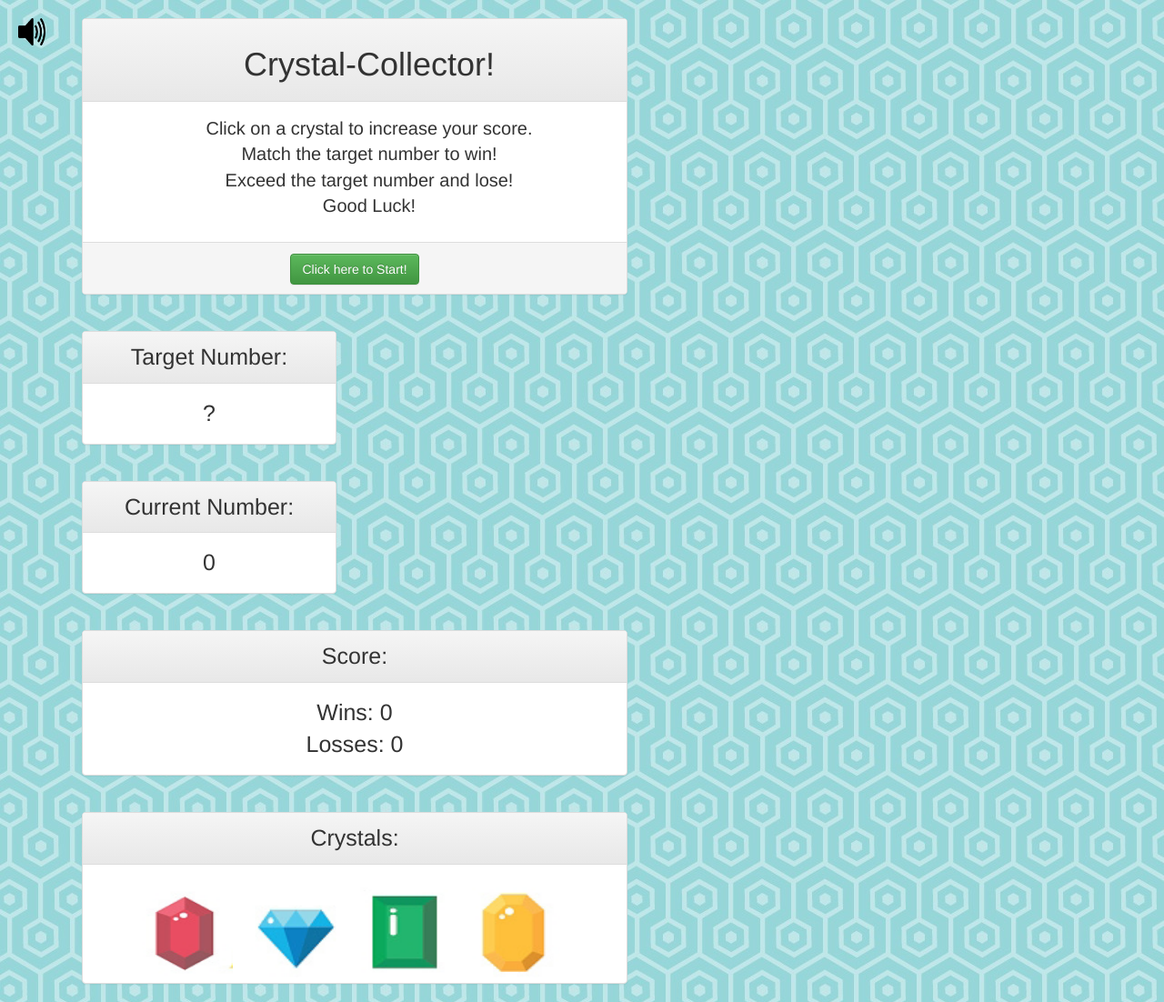
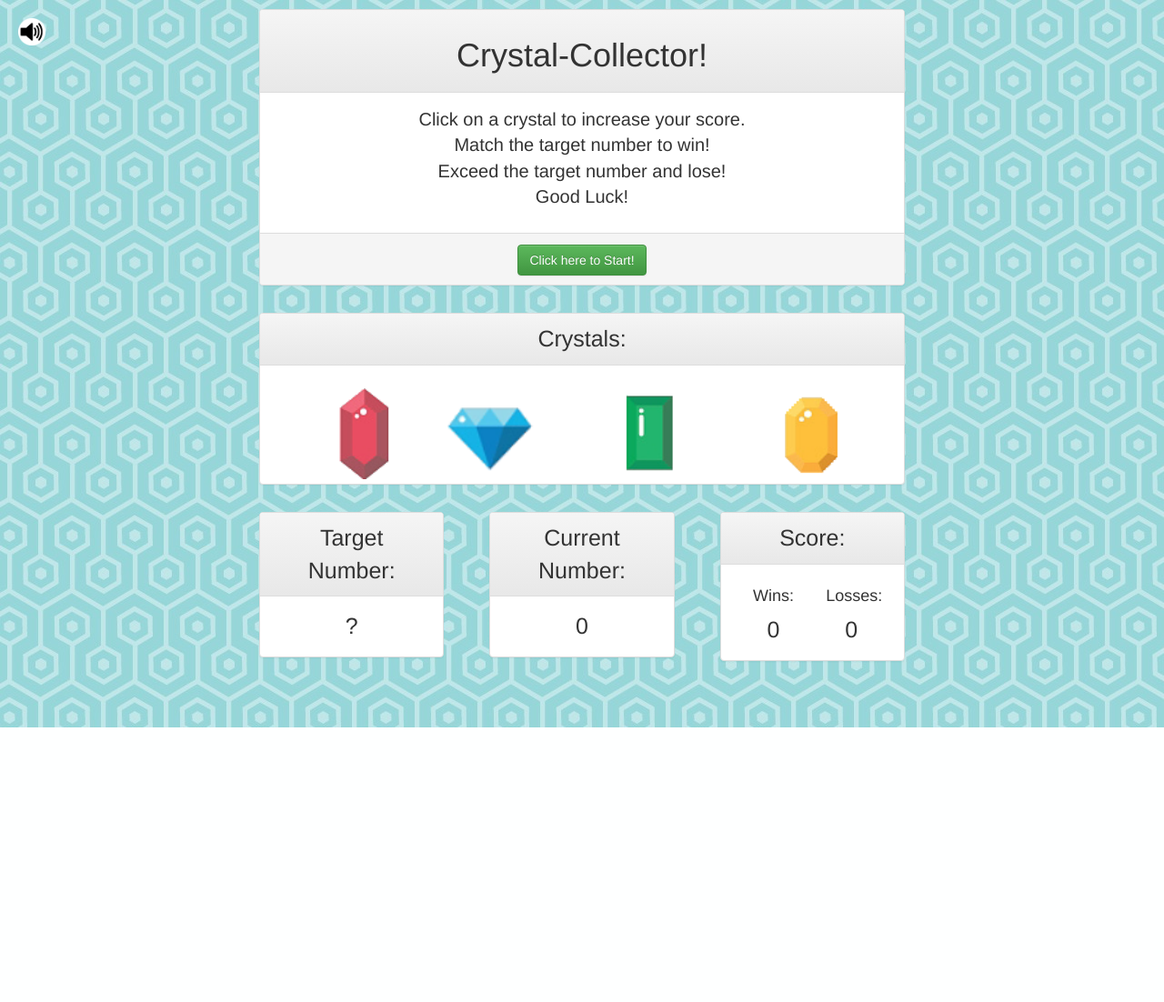
Before and after one commit to ZintisMay/myPortfolioPage, a PHP site: page /CrystalCollector/index.php in a window 1280 px wide. Shown: the whole page at 91% size. After the commit the page ends 800 px from the top, so only its background shows below. Run offline with PHP 8.4, Linux system fonts and the light colour scheme.

Commit message:
2nd, 5am, 6/17

```diff
--- a/CrystalCollector/assets/css/style.css
+++ b/CrystalCollector/assets/css/style.css
@@ -27,34 +27,35 @@ background-image:"assets/images/yellow.png";
 
 img {height:100%; width:100px; margin:10px;}
 
-.clear{clear:both;}
+
 
 h1{
 	text-align:center;
-	width:600px;
 	font-size:50px;
 }
 
 
 .normalfont {
 
-	width:600px;
 	text-align:center;
 	font-size:20px;
+}
 
-}
+
 
 #begin {text-align: center;}
 
-.panel{margin:20px;width:600px;}
+.panel{margin:10px;}
 .panel div{text-align:center;font-size:25px;}
-.minipanel {width:280px;float:left;}
-.main {text-align: center;width:100%;}
 
+.main {text-align: center;}
+.col-sm-3{text-align: center;}
+/*//sound*/
 #adjust{z-index:99;width:30px;height:30px;margin:10px;position:absolute;top:0;left:0}
 
 #sound{width:30px;height:30px;margin:10px;position:absolute;top:0;left:0}
 .cboth{clear:both;}
+.col-sm-6{margin:0px;}
 
 /*@media only screen and (max-width: 680px) {
     .minipanel {
--- a/CrystalCollector/assets/javascript/game.js
+++ b/CrystalCollector/assets/javascript/game.js
@@ -20,9 +20,16 @@
 	//sets volume
 	tinkle.volume = 1;
 
+	var tinkle4 = document.getElementById("tinkle3");
+	//sets volume
+	tinkle.volume = 1;
+
 	var breaking = document.getElementById("breaking");
 	//sets volume
 	breaking.volume = 1;
+
+	var yay = document.getElementById("yay");
+	yay.volume = 1;
 
 	var tinklecounter = 0;
 
@@ -40,8 +47,12 @@
 				console.log("tinklecounter = 1")
 			}else if (tinklecounter == 2){
 				tinkle3.play();
+				tinklecounter++;
+				console.log("tinklecounter = 2")
+			}else if (tinklecounter == 3){
+				tinkle4.play();
 				tinklecounter = 0;
-				console.log("tinklecounter = 2")
+				console.log("tinklecounter = 3")
 			}
 		}else {
 			var theMusic = x;
@@ -53,9 +64,9 @@
 	function pauseAudio() {
 
 	    if (audio == true)
-	    {document.getElementById('sound').src='soundx.png';audio=false;music01.pause(); }
+	    {document.getElementById('sound').src='assets/images/soundx.png';audio=false;music01.pause(); }
 	    else if (audio == false)
-	    {document.getElementById('sound').src='sound.png';audio=true;music01.play();}
+	    {document.getElementById('sound').src='assets/images/sound.png';audio=true;music01.play();}
 
 	}
 
@@ -74,8 +85,8 @@ var losses = 0;
 
 //enter low end of range, and high end of range, changes randomnumber
 
-$('#winning').html("Wins: " + wins);
-$('#losing').html("Losses: " + losses);
+$('#winning').html(wins);
+$('#losing').html(losses);
 
 
 function randomizer(x, y) {
@@ -194,7 +205,7 @@ function showModal(){
 function checker(){
 
 	if (currentnumber == targetnumber){
-		// alert("You Win!");
+		playMusic(yay);
 		$('.modal-title').html("CONGRATULATIONS!");
 		$('#modalP').html("You Win!");
 		showModal();
--- a/CrystalCollector/index.html
+++ b/CrystalCollector/index.html
@@ -53,20 +53,30 @@
 	<audio id="tinkle3">
 		<source src="./assets/music/tinkle3.wav" type="audio/mpeg">
 	</audio>
+	<audio id="tinkle4">
+		<source src="./assets/music/tinkle4.wav" type="audio/mpeg">
+	</audio>
+
 	<audio id="breaking">
 		<source src="./assets/music/breaking.mp3" type="audio/mpeg">
+	</audio>
+	<audio id="yay">
+		<source src="./assets/music/yay.mp3" type="audio/mpeg">
 	</audio>
 
 <!-- pause audio button -->
 	<div id="adjust" onclick="pauseAudio();">
-		<img id="sound" src="sound.png" />
+		<img id="sound" src="assets/images/sound.png" />
 	</div>
 
+<!-- //main content -->
 	<div class="container">
-	  <div class="row">
-		<div class="main col col-sm-2" /><!-- buffer col -->
+	  <div class="">
 
-		<div class="main col col-sm-8">
+		<div class="main col col-lg-2">
+		</div>
+
+		<div class="main col col-lg-8">
 
 <!-- 			<div class="main">
 
@@ -75,8 +85,9 @@
 				<button id="begin" class="btn btn-success">Click here to Start!</button>
 			</div> -->
 
+			<!-- intro -->
 			<div class="row">
-
+				<div class="col col-md-12">
 					<div class="panel panel-default">
 					  <div class="panel-heading">
 					  	<h1>Crystal-Collector!</h1>
@@ -88,68 +99,90 @@
 					  	<button id="begin" class="btn btn-success">Click here to Start!</button>
 					  </div>
 					</div>
+				</div>
+<!-- 			</div> -->
+
+			<!-- //crystals -->
+<!-- 			<div class="row"> -->
+				<div class="col col-md-12">
+					<div class="panel panel-default">
+					  	<div class="panel-heading">Crystals:</div>
+
+					  	<div class="panel-body">
+					  		<div class="row">
+					  		<div class="col col-sm-3">
+							  	<div id="red"><img src="assets/images/red.png" alt="Red"></div>
+								</div>
+								<div class="col col-sm-3">
+								<div id="blue"><img src="assets/images/blue.png" alt="blue"></div>
+								</div>
+								<div class="col col-sm-3">
+								<div id="green"><img src="assets/images/green.png" alt="green"></div>
+								</div>
+								<div class="col col-sm-3">
+								<div id="yellow"><img src="assets/images/yellow.png" alt="yellow"></div>
+								</div>
+							</div>
 
 						</div>
 
-			<div class="row">
+					</div>
+				</div>
 
+
+			<!-- target/current -->
+<!-- 			<div class="row"> -->
+				<div class="col col-md-4">
 					<div class="panel panel-default minipanel">
 					  <div class="panel-heading">Target Number:</div>
 					  <div class="panel-body" id="targetnumber">
 					    ?
 					  </div>
 					</div>
+				</div>
 
 
-
+				<div class="col col-md-4">
 					<div class="panel panel-default minipanel">
 					  <div class="panel-heading">Current Number:</div>
 					  <div class="panel-body" id="currentnumber">
 					    0
 					  </div>
 					</div>
+				</div>
+<!-- 			</div> -->
 
-			</div>
-
-			<div class="row">
+			<!-- //score -->
+<!-- 			<div class="row"> -->
+				<div class="col col-md-4">
 					<div class="panel panel-default">
 					  <div class="panel-heading">Score:</div>
 					  <div class="panel-body" >
+					  	<!-- <div class="row"> -->
+					  		<div class="col col-sm-6">
+					  			<h4>Wins:</h4>
 							  	<div id="winning"></div>
+						  	</div>
+					  		<div class="col col-sm-6">
+					  			<h4>Losses:</h4>
 								<div id="losing"></div>
+							</div>
+					  	<!-- </div> -->
 					  </div>
 
 					</div>
 				</div>
+<!-- 			</div> -->
 
-			<div class="row">
-				<div class="panel panel-default">
-				  	<div class="panel-heading">Crystals:</div>
 
-				  	<div class="panel-body">
-
-					  	<div id="red"><img src="assets/images/red.png" alt="Red"></div>
-
-						<div id="blue"><img src="assets/images/blue.png" alt="blue"></div>
-
-						<div id="green"><img src="assets/images/green.png" alt="green"></div>
-
-						<div id="yellow"><img src="assets/images/yellow.png" alt="yellow"></div>
-
-					</div>
-
-				</div>
 			</div>
 
 		</div><!--column8-->
 
-		<div class="main col col-sm-2">
-			<!-- audiopausebutton -->
-
-		</div><!-- buffer col -->
-
+		<div class="main col col-lg-2">
 
 		</div>
+
 	</div>
 
 	  <!-- Modal -->
```
Also changed, not shown: main.css (+14 -1 lines), main.html (+73 -2 lines), CrystalCollector/assets/images/blue.png, CrystalCollector/assets/images/green.png, CrystalCollector/assets/images/red.png, CrystalCollector/assets/images/sound.png, CrystalCollector/assets/images/soundx.png, CrystalCollector/assets/images/yellow.png, hman.png (added), 2 other files. Lines whose indentation alone changed are shown as unchanged.
